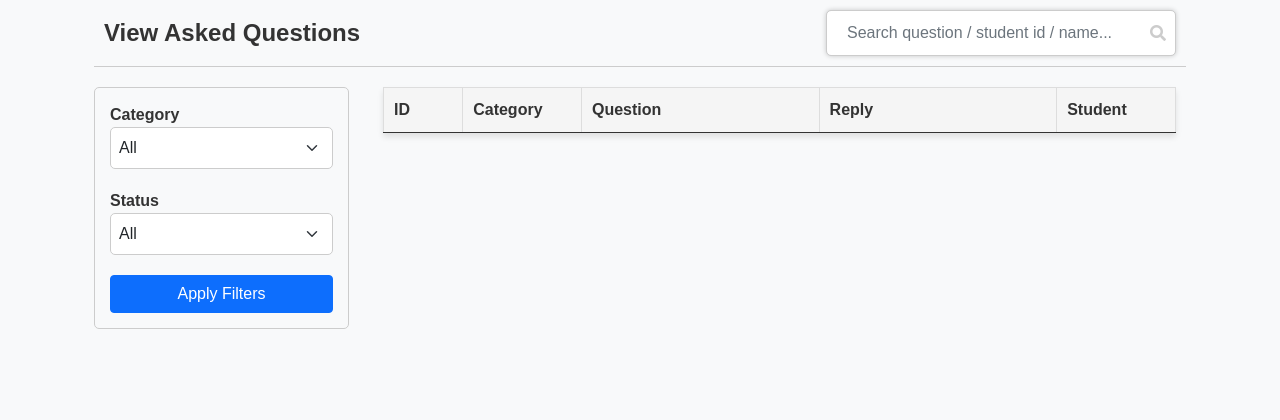
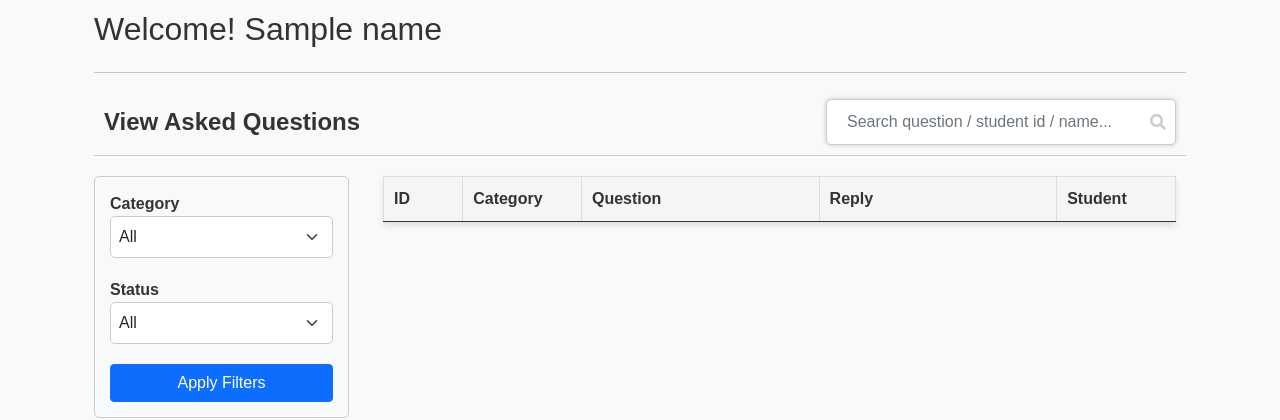
Before and after one commit to melvinho77/hhm-semAssignment, a Flask app: template templates/adminContactUs.html in a window 1280 px wide. Shown: the top 420 px of the page. Run offline with Flask 3, Linux system fonts and the light colour scheme; the template is opened without the code that fills it: most values are stand-ins (such as "Sample title", 1, 10 or a date in 2020); lists and menus that the app fills with data are empty; some libraries are stand-ins or nearby versions.

Commit message:
Update adminContactUs.html

```diff
--- a/templates/adminContactUs.html
+++ b/templates/adminContactUs.html
@@ -282,6 +282,8 @@
 
 <body>
     <div class="container">
+        <h2 style="margin-top: 10px;">Welcome! {{ name }}</h2>
+        <hr>
         <div class="details-header">
             <h2>View Asked Questions</h2>
             <div class="search-bar">
```
